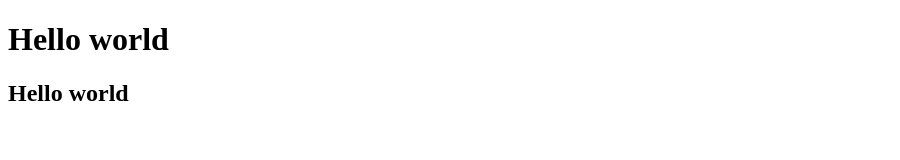
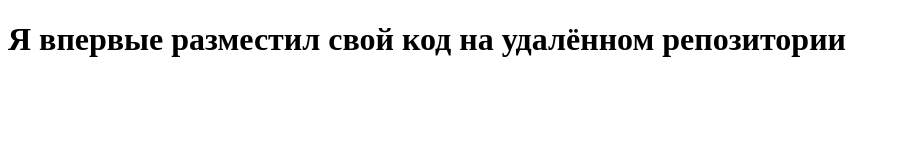
Before and after one commit to ivacura/test_repo, a plain HTML site: page index.html in a window 1280 px wide. Shown: the whole page, without its empty margins (0-900 px from the left). Drawn offline with Linux system fonts and the light colour scheme.

Commit message:
New commit

```diff
--- a/index.html
+++ b/index.html
@@ -4,10 +4,9 @@
     <meta charset="UTF-8">
     <meta http-equiv="X-UA-Compatible" content="ID-edge">
     <meta name="" content="width-device-width. Initial-scale-1.0">
-    <title>Document</title>
+    <title>New git project</title>
 </head>
 <body>
-    <h1>Hello world</h1>
-    <h2>Hello world</h2>
+    <h1>Я впервые разместил свой код на удалённом репозитории</h1>
 </body>
 </html>
```
